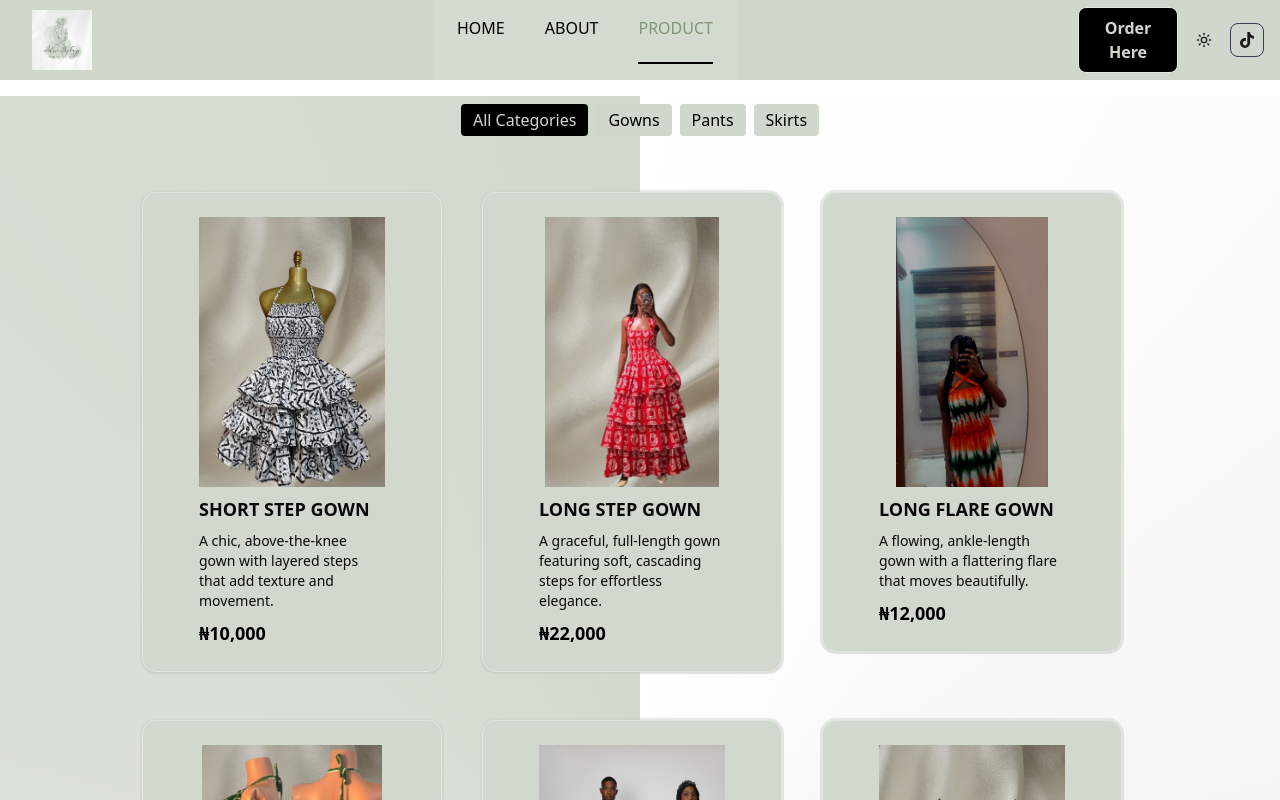
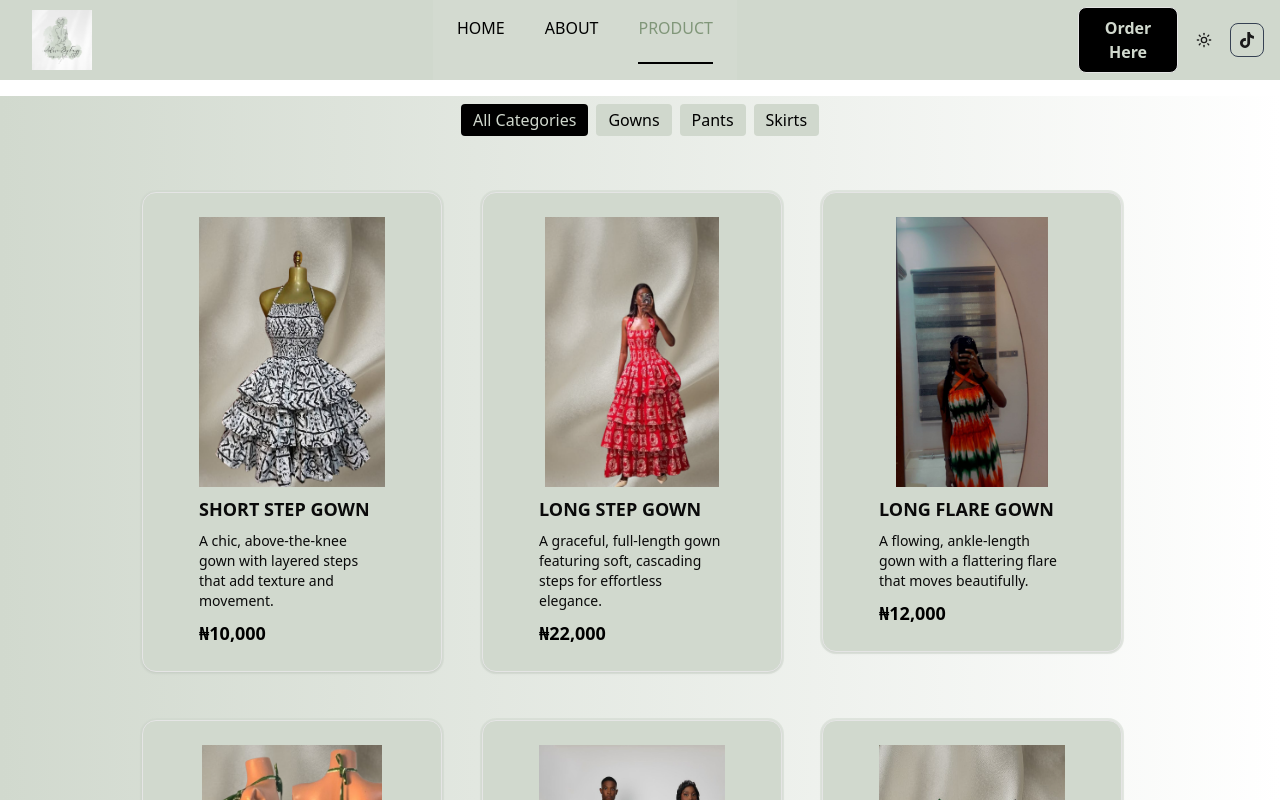
Before and after one commit to Mujeebat-shittu/adire-by-fayy-cart, a React (Vite) app: page /product in a window 1280 px wide. Shown: the top 800 px of the page. Built offline with nearby package versions, Linux system fonts and the light colour scheme.

Commit message:
gradient background

```diff
--- a/src/components/product.tsx
+++ b/src/components/product.tsx
@@ -27,7 +27,7 @@ function Product() {
         <>
             <Header />
 
-            <main className="bg-conic from-white to-[#d1d9ce] dark:bg-conic dark:from-black dark:to-[#809679] text-black flex min-h-screen items-center justify-center flex-col gap-2 my-4">
+            <main className="bg-linear-to-r to-white from-[#d1d9ce] dark:bg-linear-to-r dark:to-black dark:from-[#809679] text-black flex min-h-screen items-center justify-center flex-col gap-2 my-4">
 
                 <div className="flex gap-2 my-2">
                     <button
```
